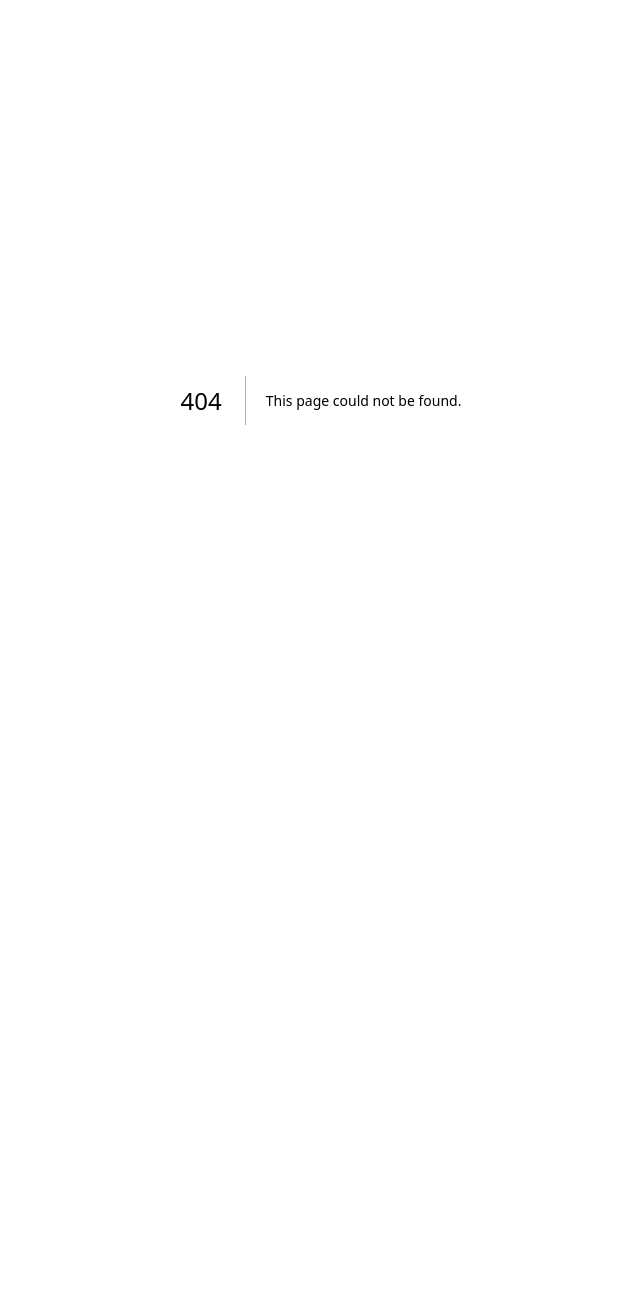
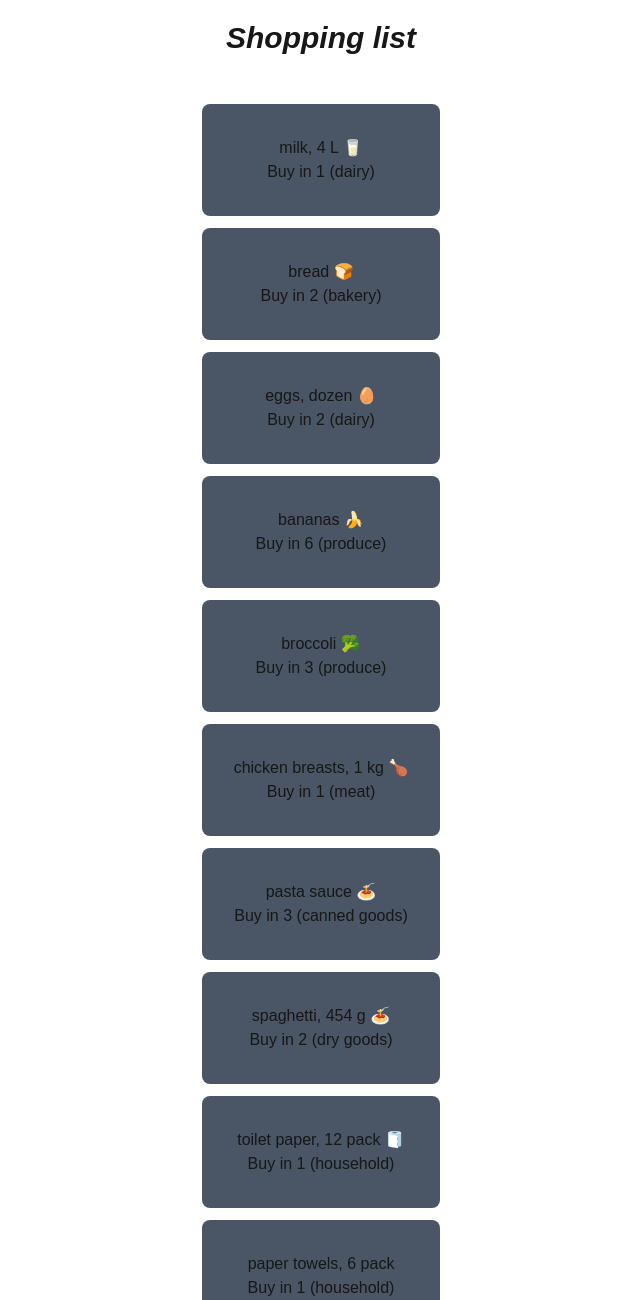
Before and after one commit to MatthewBelsha/cprg306-assignments, a Next.js app: page /week-3 in a window 1280 px wide. Before the commit this address had no page. Shown: the top 1300 px of the page, without its empty margins (319-959 px from the left). Before the commit the page ends 800 px from the top, so only its background shows below. Built offline with nearby package versions, Linux system fonts and the light colour scheme.

Commit message:
week 3
added week 3 styling and item list

```diff
--- a/app/layout.js
+++ b/app/layout.js
@@ -12,7 +12,7 @@ const geistMono = Geist_Mono({
 });
 
 export const metadata = {
-  title: "Create Next App",
+  title: "Shopping list",
   description: "Generated by create next app",
 };
 
--- a/app/page.js
+++ b/app/page.js
@@ -1,18 +1,21 @@
-import Image from "next/image";
-
 export default function Home() {
   return (
-    <div className="">
-      <main className="">
-        <h1>CPRG 306: Web Development 2 - Assignments</h1>
-        <div className="flex gap-4 flex-col sm:flex-row">
+    <main>
+      <h1>CPRG 306: Web Development 2 - Assignments</h1>
+      <div className="flex gap-4 flex-col sm:flex-row">
+        <ul>
           <li>
             <a href="./week-2" target="_blank" rel="noopener noreferrer">
               Week 2 Assignment
             </a>
           </li>
-        </div>
-      </main>
-    </div>
+          <li>
+            <a href="./week-3" target="_blank" rel="noopener noreferrer">
+              Week 3 Assignment
+            </a>
+          </li>
+        </ul>
+      </div>
+    </main>
   );
 }
--- a/app/week-2/page.js
+++ b/app/week-2/page.js
@@ -1,4 +1,5 @@
 import Link from "next/link";
+// this import is necessary for the <Link> component to work
 
 export default function Page() {
   return (
--- a/app/week-2/student-info.js
+++ b/app/week-2/student-info.js
@@ -1,5 +1,3 @@
-const { default: Link } = require("next/link");
-
 <main>
   <title>Student Info</title>
   <h2>Matthew Belsham</h2>
--- /dev/null
+++ b/app/week-3/item-list.js
@@ -0,0 +1,94 @@
+import Item from "./item";
+// Example usage of the ItemList component
+const item1 = {
+  name: "milk, 4 L 🥛",
+  quantity: 1,
+  category: "dairy",
+};
+
+const item2 = {
+  name: "bread 🍞",
+  quantity: 2,
+  category: "bakery",
+};
+
+const item3 = {
+  name: "eggs, dozen 🥚",
+  quantity: 2,
+  category: "dairy",
+};
+
+const item4 = {
+  name: "bananas 🍌",
+  quantity: 6,
+  category: "produce",
+};
+
+const item5 = {
+  name: "broccoli 🥦",
+  quantity: 3,
+  category: "produce",
+};
+
+const item6 = {
+  name: "chicken breasts, 1 kg 🍗",
+  quantity: 1,
+  category: "meat",
+};
+
+const item7 = {
+  name: "pasta sauce 🍝",
+  quantity: 3,
+  category: "canned goods",
+};
+
+const item8 = {
+  name: "spaghetti, 454 g 🍝",
+  quantity: 2,
+  category: "dry goods",
+};
+
+const item9 = {
+  name: "toilet paper, 12 pack 🧻",
+  quantity: 1,
+  category: "household",
+};
+
+const item10 = {
+  name: "paper towels, 6 pack",
+  quantity: 1,
+  category: "household",
+};
+
+const item11 = {
+  name: "dish soap 🍽️",
+  quantity: 1,
+  category: "household",
+};
+
+const item12 = {
+  name: "hand soap 🧼",
+  quantity: 4,
+  category: "household",
+};
+
+export default function ItemList({}) {
+  return (
+    <main>
+      <ul>
+        <Item props={item1} />
+        <Item props={item2} />
+        <Item props={item3} />
+        <Item props={item4} />
+        <Item props={item5} />
+        <Item props={item6} />
+        <Item props={item7} />
+        <Item props={item8} />
+        <Item props={item9} />
+        <Item props={item10} />
+        <Item props={item11} />
+        <Item props={item12} />
+      </ul>
+    </main>
+  );
+}
--- /dev/null
+++ b/app/week-3/item.js
@@ -0,0 +1,8 @@
+// create a component that accepts name, quantity, and category as props and display them in a list item element
+export default function Item({ props }) {
+  return (
+    <li className="m-3 p-8 rounded-lg bg-gray-600 ">
+      {props.name} <br></br> Buy in {props.quantity} ({props.category})
+    </li>
+  );
+}
--- /dev/null
+++ b/app/week-3/page.js
@@ -0,0 +1,13 @@
+import ItemList from "./item-list";
+export default function Page() {
+  return (
+    <main className="flex flex-col items-center justify-center ">
+      <div className="p-2 m-3 justify-center text-center text-3xl font-bold font-style italic">
+        <h1>Shopping list</h1>
+      </div>
+      <div className="space-y-4 p-4 justify-center text-center rounded-lg">
+        <ItemList />
+      </div>
+    </main>
+  );
+}
```
